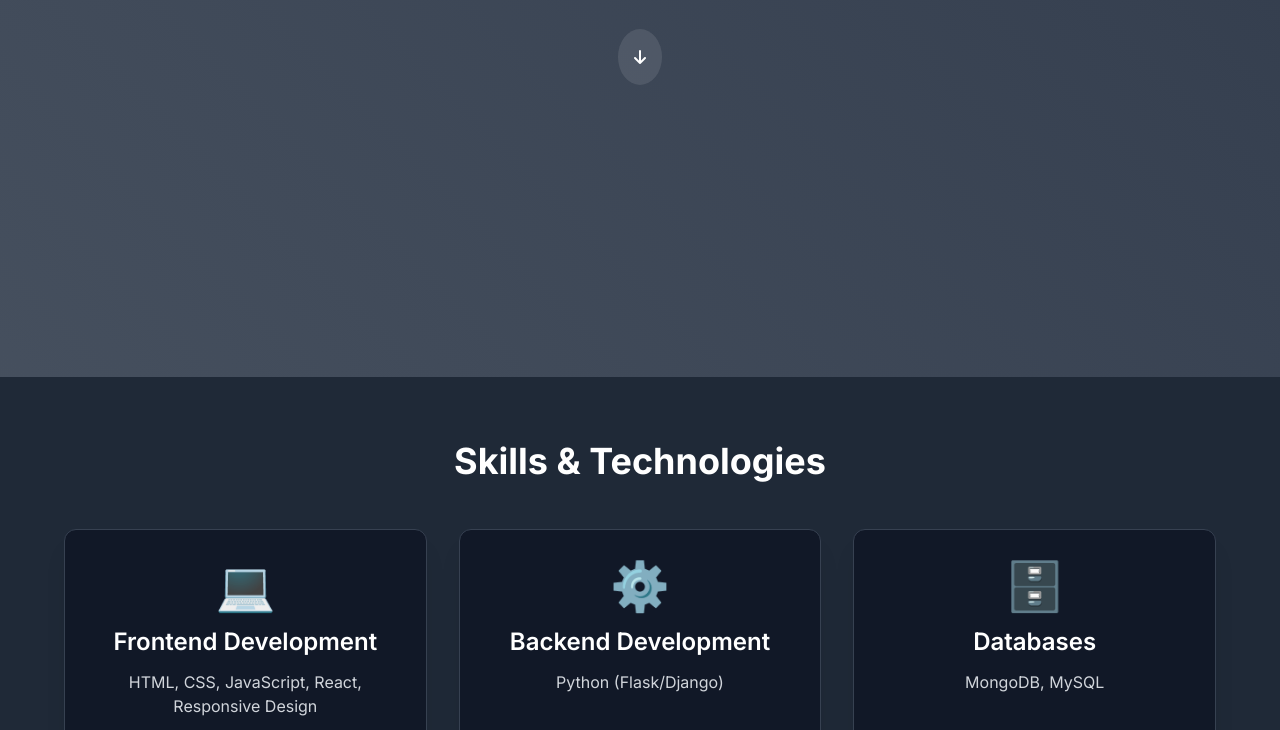
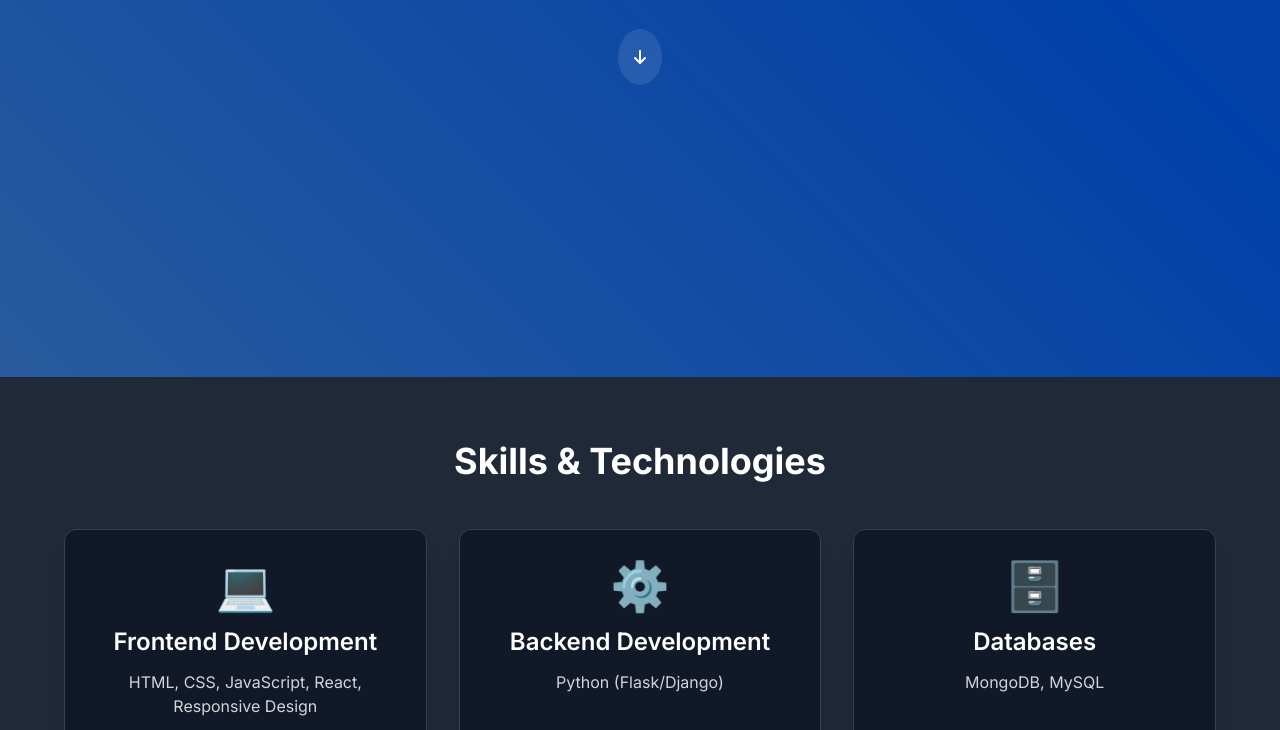
Before and after one commit to CoolOrgi/is-a-dev, a plain HTML site: page index.html in a window 1280 px wide. Shown: the part 423-1153 px from the top of the page. Drawn offline with nearby package versions, Linux system fonts and the light colour scheme.

Commit message:
Update style.css

```diff
--- a/style.css
+++ b/style.css
@@ -6,8 +6,7 @@ body {
 }
 
 .hero-gradient-bg {
-    /* Updated gradient colors for a professional and appealing look */
-    background: linear-gradient(45deg, #1f2937, #374151, #4b5563, #374151, #1f2937);
+    background: linear-gradient(45deg, #1e3a8a, #111d31, #396498, #0041a9, #1e3a8a);
     background-size: 400% 400%;
     animation: gradientShift 15s ease infinite;
 }
@@ -104,7 +103,6 @@ body {
     to { opacity: 1; transform: translateY(0) scale(1); }
 }
 
-/* New CSS for animated down arrow */
 .animated-arrow-link {
     display: inline-block;
     color: #fff;
```
